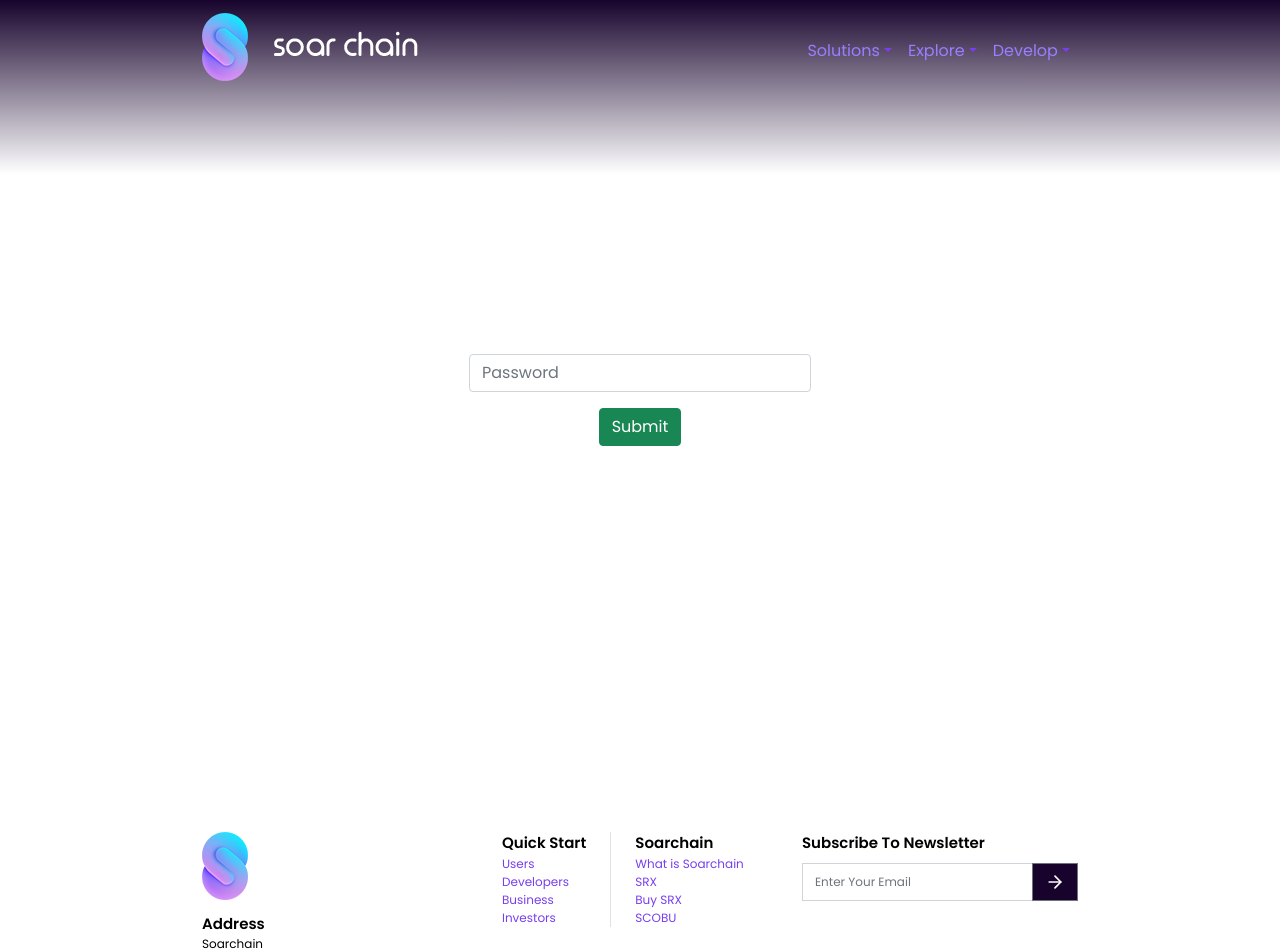
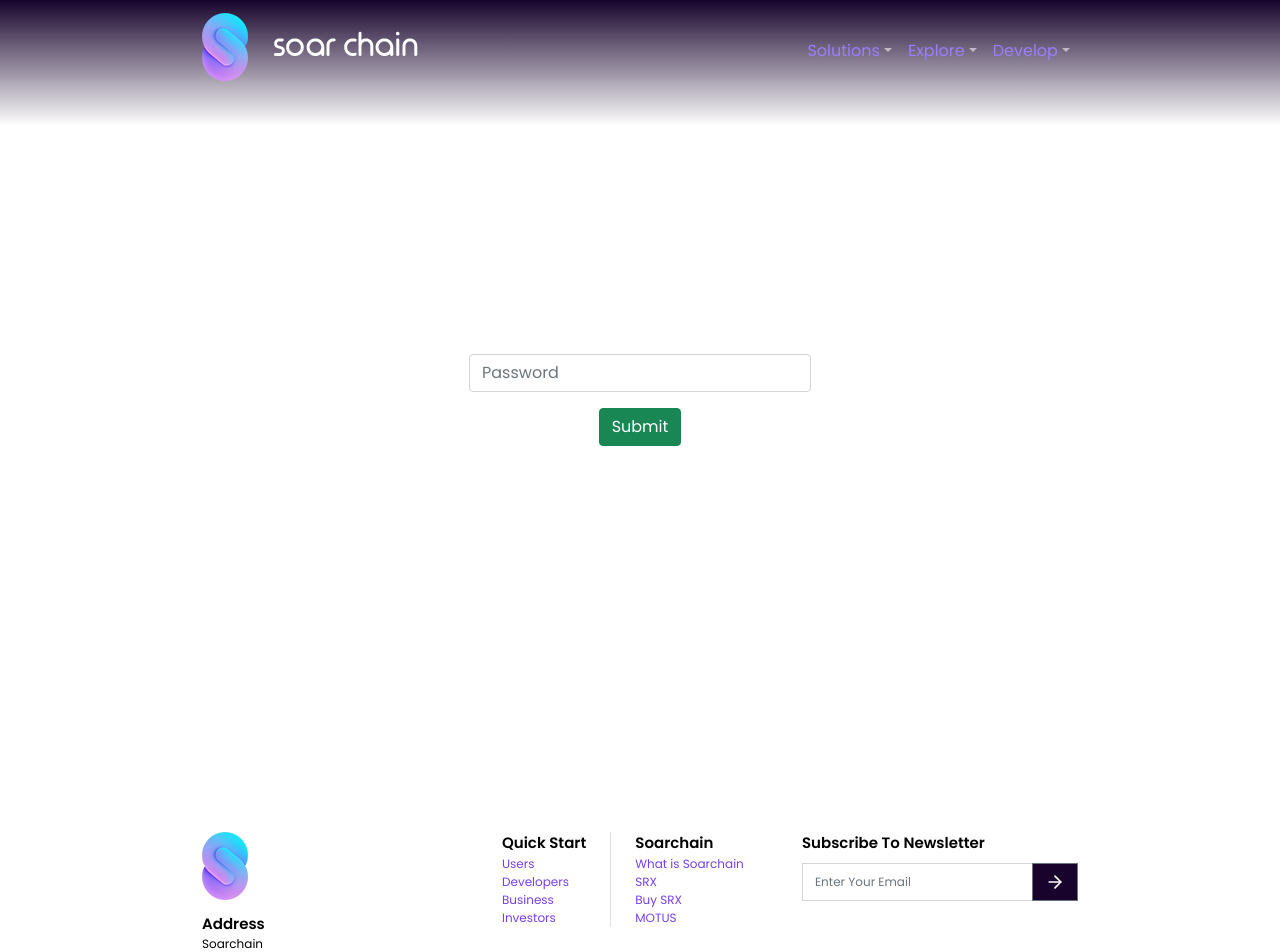
Before and after one commit to soar-robotics/soarchain-web, a Next.js app: page / in a window 1280 px wide. Shown: the top 952 px of the page. Built offline with nearby package versions, Linux system fonts and the light colour scheme.

Commit message:
Change scobu to motus

```diff
--- a/components/Footer.js
+++ b/components/Footer.js
@@ -36,7 +36,7 @@ const Footer = () => {
               <Link href='/explore/what-is-soarchain'>What is Soarchain</Link>
               <Link href='/explore/srx'>SRX</Link>
               <Link href='/explore/buy-srx'>Buy SRX</Link>
-              <Link href='/explore/scobu'>SCOBU</Link>
+              <Link href='/explore/motus'>MOTUS</Link>
             </div>
           </div>
           <small className='mt-auto'>
--- a/components/NavBar.js
+++ b/components/NavBar.js
@@ -4,7 +4,7 @@ import { Navbar, Nav, Container, NavDropdown } from 'react-bootstrap';
 
 const NavBar = () => {
   return (
-    <Navbar className='navbar' variant='' expand='md'>
+    <Navbar className='navbar' variant='dark' expand='md'>
       <Container>
         <Navbar.Brand href='/'>
           <Image src='/Logo.png' width={216} height={68} />
@@ -21,8 +21,8 @@ const NavBar = () => {
               <NavDropdown.Item className='text-capitalize' href='/solutions/soarchain'>
                 soarchain
               </NavDropdown.Item>
-              <NavDropdown.Item className='text-capitalize' href='/solutions/scobu'>
-                SCOBU
+              <NavDropdown.Item className='text-capitalize' href='/solutions/motus'>
+                MOTUS
               </NavDropdown.Item>
               <NavDropdown.Item className='text-capitalize' href='/solutions/roadmap'>
                 roadmap
@@ -56,8 +56,8 @@ const NavBar = () => {
               <NavDropdown.Item className='text-capitalize' href='/explore/buy-srx'>
                 buy SRX
               </NavDropdown.Item>
-              <NavDropdown.Item className='text-capitalize' href='/explore/scobu'>
-                SCOBU
+              <NavDropdown.Item className='text-capitalize' href='/explore/motus'>
+                MOTUS
               </NavDropdown.Item>
             </NavDropdown>
             <NavDropdown
@@ -93,8 +93,8 @@ const NavBar = () => {
               <NavDropdown.Item className='text-capitalize' href='/explore/buy-srx'>
                 buy SRX
               </NavDropdown.Item>
-              <NavDropdown.Item className='text-capitalize' href='/explore/scobu'>
-                SCOBU
+              <NavDropdown.Item className='text-capitalize' href='/explore/motus'>
+                MOTUS
               </NavDropdown.Item>
             </NavDropdown>
           </Nav>
--- a/pages/index.js
+++ b/pages/index.js
@@ -4,7 +4,7 @@ import { useState } from 'react';
 
 import Form from '../components/Form';
 import { ExploreSlider, ShowcaseSlider } from '../components/Slider';
-import { scobuExploreItems } from '../utils/context/scobuContext';
+import { motusExploreItems } from '../utils/context/motusContext';
 
 export default function Home() {
   const [isAuth, setIsAuth] = useState(false);
@@ -74,15 +74,15 @@ export default function Home() {
           </div>
         </section>
 
-        <section className='scobu'>
+        <section className='motus'>
           <div className='container position-relative py-30 text-center'>
-            <p className='display-6 fw-bold m-0 text-uppercase mb-5'>meet scobu</p>
+            <p className='display-6 fw-bold m-0 text-uppercase mb-5'>meet motus</p>
             <div className='d-flex py-15 justify-content-center'>
               <hr className='position-absolute w-100' style={{ zIndex: '1' }} />
-              {scobuExploreItems.map((item, index) => (
-                <div key={index} className='scobu-item'>
-                  <span className={`scobu-item-point`}></span>
-                  <span className={`scobu-item${index % 2 === 0 ? '-reverse' : ''}-text`}>
+              {motusExploreItems.map((item, index) => (
+                <div key={index} className='motus-item'>
+                  <span className={`motus-item-point`}></span>
+                  <span className={`motus-item${index % 2 === 0 ? '-reverse' : ''}-text`}>
                     {item}
                   </span>
                 </div>
--- a/styles/app.scss
+++ b/styles/app.scss
@@ -118,17 +118,18 @@ header {
   width: 100%;
   z-index: 1000;
   background: linear-gradient($dark-blue, rgba($dark-blue, 0.5), transparent);
-  padding-bottom: 5rem;
-
-  &-toggler {
-    color: white;
-  }
+  padding-bottom: 2rem;
 
   .dropdown {
     &-menu {
       background: $dark-blue;
       border-radius: 0;
       border: solid 1px $purple;
+
+      @include media-breakpoint-down(md) {
+        border: none;
+        padding-top: 0;
+      }
     }
 
     &-item {
@@ -142,6 +143,7 @@ header {
 
   @include media-breakpoint-down(md) {
     background: $dark-blue;
+    padding-bottom: 0;
   }
 }
 
--- a/styles/pages/_home.scss
+++ b/styles/pages/_home.scss
@@ -59,9 +59,9 @@
     }
   }
 
-  .scobu {
+  .motus {
     position: relative;
-    background: url('/background/scobu.png') no-repeat center/cover;
+    background: url('/background/motus.png') no-repeat center/cover;
     z-index: 2;
 
     &-item {
--- a/styles/pages/solutions/_soarchain.scss
+++ b/styles/pages/solutions/_soarchain.scss
@@ -22,6 +22,7 @@
         width: 75%;
         max-width: 100%;
         height: 100%;
+        top: 0;
         background-position: center;
         margin: 0 auto;
       }
@@ -47,7 +48,7 @@
         right: 0;
         top: 0;
         content: '';
-        background: rgba($color: #000000, $alpha: 0.8) center/cover;
+        background: rgba($color: #000000, $alpha: 0.65) center/cover;
       }
     }
 
--- a/utils/context/scobuContext.js
+++ b/utils/context/motusContext.js
@@ -1,4 +1,4 @@
-export const scobuExploreItems = [
+export const motusExploreItems = [
   'Higher autonomy, less human interaction',
   'Drive more efficiently and economically',
   'Get rewarded with cryptocurrency',
```
Also changed, not shown: pages/solutions/motus.js (added), public/background/motus.png (renamed from public/background/scobu.png).
